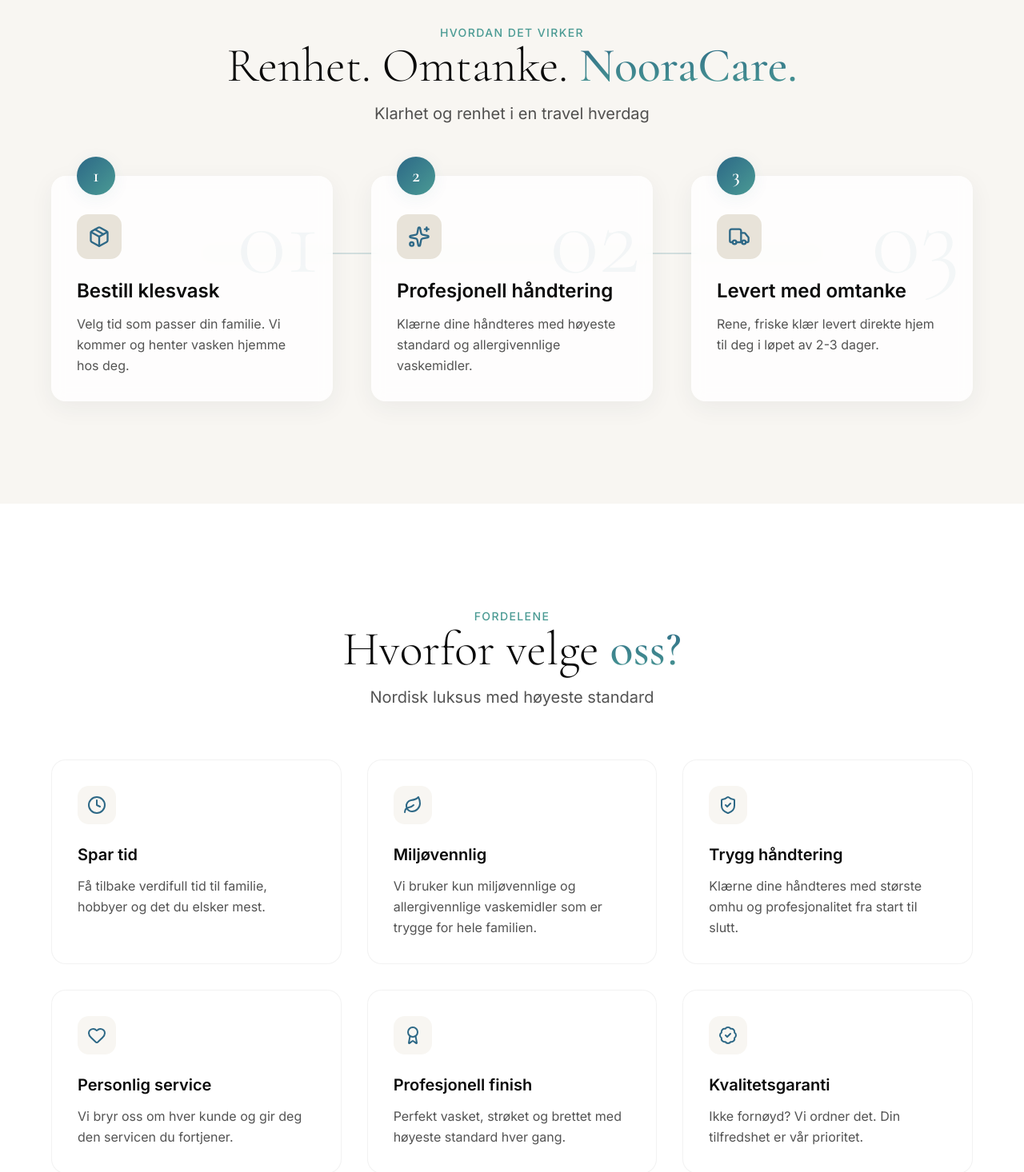
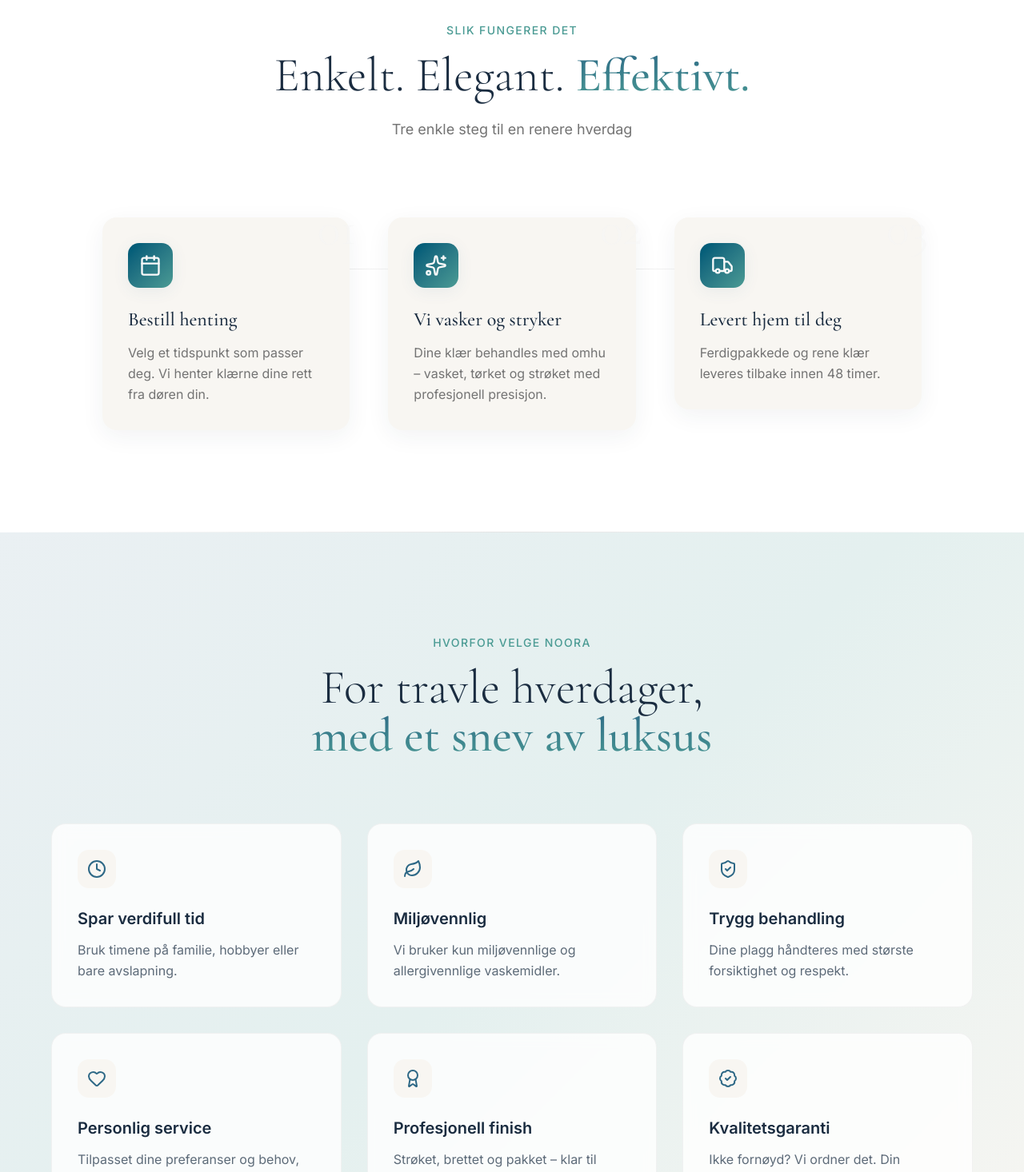
Before and after one commit to project-laundry/laundry-platform-app, a Next.js app: page / in a window 1280 px wide. Shown: the part 900-2366 px from the top of the page at 80% size. Built offline with nearby package versions, Linux system fonts and the light colour scheme.

Commit message:
Fix landing page

```diff
--- a/src/app/globals.css
+++ b/src/app/globals.css
@@ -32,14 +32,14 @@
 
   --radius: 0.625rem;
   --background: oklch(1 0 0);
-  --foreground: oklch(0.145 0 0);
+  --foreground: oklch(0.289 0.043 251.1);
   --card: oklch(1 0 0);
   --card-foreground: oklch(0.145 0 0);
   --popover: oklch(1 0 0);
   --popover-foreground: oklch(0.145 0 0);
-  --primary: oklch(0.205 0 0);
+  --primary: oklch(0.424 0.088 230.7);
   --primary-foreground: oklch(0.985 0 0);
-  --secondary: oklch(0.97 0 0);
+  --secondary: oklch(0.529 0.058 194.8);
   --secondary-foreground: oklch(0.205 0 0);
   --muted: oklch(0.97 0 0);
   --muted-foreground: oklch(0.556 0 0);
--- a/src/components/landing/Benefits.tsx
+++ b/src/components/landing/Benefits.tsx
@@ -4,33 +4,29 @@ export function Benefits() {
   const benefits = [
     {
       icon: Clock,
-      title: "Spar tid",
-      description:
-        "Få tilbake verdifull tid til familie, hobbyer og det du elsker mest.",
+      title: "Spar verdifull tid",
+    description: "Bruk timene på familie, hobbyer eller bare avslapning.",
     },
     {
       icon: Leaf,
       title: "Miljøvennlig",
       description:
-        "Vi bruker kun miljøvennlige og allergivennlige vaskemidler som er trygge for hele familien.",
+        "Vi bruker kun miljøvennlige og allergivennlige vaskemidler.",
     },
     {
       icon: ShieldCheck,
-      title: "Trygg håndtering",
-      description:
-        "Klærne dine håndteres med største omhu og profesjonalitet fra start til slutt.",
+      title: "Trygg behandling",
+    description: "Dine plagg håndteres med største forsiktighet og respekt.",
     },
     {
       icon: Heart,
       title: "Personlig service",
-      description:
-        "Vi bryr oss om hver kunde og gir deg den servicen du fortjener.",
+    description: "Tilpasset dine preferanser og behov, hver eneste gang.",
     },
     {
       icon: Award,
       title: "Profesjonell finish",
-      description:
-        "Perfekt vasket, strøket og brettet med høyeste standard hver gang.",
+    description: "Strøket, brettet og pakket – klar til bruk.",
     },
     {
       icon: BadgeCheck,
@@ -41,20 +37,18 @@ export function Benefits() {
   ];
 
   return (
-    <section className="py-24 md:py-32 bg-white">
+    <section className="py-24 md:py-32 bg-aurora">
       <div className="container mx-auto px-4 sm:px-6 lg:px-8">
         {/* Section Header */}
-        <div className="text-center mb-16 space-y-4">
-          <span className="text-sm font-medium text-[hsl(var(--sea-green))] uppercase tracking-widest">
-            FORDELENE
+        <div className="max-w-2xl mx-auto text-center mb-16 md:mb-20">
+          <span className="text-sm font-medium text-sea-green uppercase tracking-widest mb-4 block">
+            Hvorfor velge Noora
           </span>
-          <h2 className="font-serif text-4xl md:text-5xl lg:text-6xl font-light">
-            Hvorfor velge{" "}
-            <span className="text-gradient font-medium">oss?</span>
+          <h2 className="font-serif text-4xl md:text-5xl lg:text-6xl font-light text-foreground mb-6">
+            For travle hverdager,
+            <br />
+            <span className="text-gradient font-medium">med et snev av luksus</span>
           </h2>
-          <p className="text-lg md:text-xl text-foreground/70 max-w-2xl mx-auto">
-            Nordisk luksus med høyeste standard
-          </p>
         </div>
 
         {/* Benefits Grid */}
@@ -68,8 +62,8 @@ export function Benefits() {
                 style={{ animationDelay: `${index * 0.1}s` }}
               >
                 {/* Icon */}
-                <div className="w-12 h-12 rounded-xl bg-[hsl(var(--cream))] group-hover:bg-[hsl(var(--nordic-blue))]/10 flex items-center justify-center mb-6 transition-colors">
-                  <Icon className="w-6 h-6 text-[hsl(var(--nordic-blue))]" />
+                <div className="w-12 h-12 rounded-xl bg-cream group-hover:bg-[hsl(var(--nordic-blue))]/10 flex items-center justify-center mb-6 transition-colors">
+                  <Icon className="w-6 h-6 text-nordic-blue" />
                 </div>
 
                 {/* Content */}
--- a/src/components/landing/Hero.tsx
+++ b/src/components/landing/Hero.tsx
@@ -60,14 +60,14 @@ export function Hero() {
             </div>
           </div>
         </div>
+      </div>
 
-        {/* Scroll indicator */}
+      {/* Scroll indicator */}
       <div className="absolute bottom-8 left-1/2 -translate-x-1/2 animate-bounce">
         <div className="w-6 h-10 rounded-full border-2 border-muted-foreground/30 flex items-start justify-center p-2">
           <div className="w-1 h-2 rounded-full bg-muted-foreground/50" />
         </div>
       </div>
-      </div>
     </section>
   );
 }
--- a/src/components/landing/HowItWorks.tsx
+++ b/src/components/landing/HowItWorks.tsx
@@ -1,92 +1,82 @@
-import { Package, Sparkles, Truck } from "lucide-react";
+import { Calendar, Truck, Sparkles } from "lucide-react";
 
-export function HowItWorks() {
 const steps = [
   {
-      number: 1,
-      icon: Package,
-      title: "Bestill klesvask",
-      description:
-        "Velg tid som passer din familie. Vi kommer og henter vasken hjemme hos deg.",
+    icon: Calendar,
+    title: "Bestill henting",
+    description: "Velg et tidspunkt som passer deg. Vi henter klærne dine rett fra døren din.",
+    step: "01",
   },
   {
-      number: 2,
     icon: Sparkles,
-      title: "Profesjonell håndtering",
-      description:
-        "Klærne dine håndteres med høyeste standard og allergivennlige vaskemidler.",
+    title: "Vi vasker og stryker",
+    description: "Dine klær behandles med omhu – vasket, tørket og strøket med profesjonell presisjon.",
+    step: "02",
   },
   {
-      number: 3,
     icon: Truck,
-      title: "Levert med omtanke",
-      description:
-        "Rene, friske klær levert direkte hjem til deg i løpet av 2-3 dager.",
+    title: "Levert hjem til deg",
+    description: "Ferdigpakkede og rene klær leveres tilbake innen 48 timer.",
+    step: "03",
   },
 ];
 
+export function HowItWorks() {
+
   return (
-    <section
-      id="slik-virker-det"
-      className="py-24 md:py-32 bg-[hsl(var(--cream))]"
-    >
-      <div className="container mx-auto px-4 sm:px-6 lg:px-8">
-        {/* Section Header */}
-        <div className="text-center mb-16 space-y-4">
-          <span className="text-sm font-medium text-[hsl(var(--sea-green))] uppercase tracking-widest">
-            HVORDAN DET VIRKER
+    <section className="py-24 md:py-32 relative overflow-hidden">
+      {/* Background decoration */}
+      <div className="absolute top-0 left-0 w-full h-px bg-gradient-to-r from-transparent via-border to-transparent" />
+      <div className="absolute bottom-0 left-0 w-full h-px bg-gradient-to-r from-transparent via-border to-transparent" />
+
+      <div className="px-4">
+        {/* Section header */}
+        <div className="max-w-2xl mx-auto text-center mb-16 md:mb-24">
+          <span className="text-sm font-medium text-sea-green uppercase tracking-widest mb-4 block">
+            Slik fungerer det
           </span>
-          <h2 className="font-serif text-4xl md:text-5xl lg:text-6xl font-light">
-            Renhet. Omtanke.{" "}
-            <span className="text-gradient font-medium">NooraCare.</span>
+          <h2 className="font-serif text-4xl md:text-5xl lg:text-6xl font-light text-foreground mb-6">
+            Enkelt. Elegant. <span className="text-gradient font-medium">Effektivt.</span>
           </h2>
-          <p className="text-lg md:text-xl text-foreground/70 max-w-2xl mx-auto">
-            Klarhet og renhet i en travel hverdag
+          <p className="text-muted-foreground text-lg">
+            Tre enkle steg til en renere hverdag
           </p>
         </div>
 
-        {/* Steps Grid */}
-        <div className="grid md:grid-cols-3 gap-8 md:gap-12 relative max-w-6xl mx-auto">
-          {/* Connector Lines (desktop only) */}
-          <div className="hidden md:block absolute top-24 left-1/6 right-1/6 h-0.5 bg-gradient-to-r from-[hsl(var(--nordic-blue))] via-[hsl(var(--sea-green))] to-[hsl(var(--nordic-blue))] opacity-20" />
-
-          {steps.map((step, index) => {
-            const Icon = step.icon;
-            return (
+        {/* Steps */}
+        <div className="grid md:grid-cols-3 gap-8 md:gap-12 max-w-5xl mx-auto">
+          {steps.map((step, index) => (
             <div
-                key={step.number}
-                className="relative bg-white/80 backdrop-blur-sm rounded-2xl p-8 shadow-card hover:-translate-y-1 hover:shadow-glow transition-all duration-300 animate-fade-in"
+              key={step.step}
+              className="relative group"
               style={{ animationDelay: `${index * 0.2}s` }}
             >
-                {/* Large Step Number (Background) */}
-                <div className="absolute top-4 right-4 opacity-5 pointer-events-none">
-                  <span className="text-9xl font-serif font-light text-[hsl(var(--nordic-blue))]">
-                    0{step.number}
+              {/* Connector line */}
+              {index < steps.length - 1 && (
+                <div className="hidden md:block absolute top-16 left-[60%] w-full h-px bg-gradient-to-r from-border to-transparent" />
+              )}
+
+              <div className="relative bg-cream rounded-2xl p-8 shadow-card hover:shadow-glow transition-all duration-500 group-hover:-translate-y-1">
+                {/* Step number */}
+                <span className="absolute -top-4 -right-2 font-serif text-6xl font-light text-muted/50">
+                  {step.step}
                 </span>
-                </div>
-
-                {/* Step Number Badge */}
-                <div className="absolute -top-6 left-8 w-12 h-12 rounded-full bg-gradient-to-br from-[hsl(var(--nordic-blue))] to-[hsl(var(--sea-green))] flex items-center justify-center shadow-soft">
-                  <span className="text-2xl font-serif font-semibold text-white">
-                    {step.number}
-                  </span>
-                </div>
 
                 {/* Icon */}
-                <div className="w-14 h-14 rounded-xl bg-[hsl(var(--cream-dark))] flex items-center justify-center mb-6 mt-4">
-                  <Icon className="w-7 h-7 text-[hsl(var(--nordic-blue))]" />
+                <div className="w-14 h-14 rounded-xl bg-linear-to-br from-primary to-sea-green flex items-center justify-center mb-6 shadow-soft group-hover:shadow-glow transition-all duration-500">
+                  <step.icon className="w-7 h-7 text-primary-foreground" />
                 </div>
 
                 {/* Content */}
-                <h3 className="text-2xl font-semibold text-foreground mb-3">
+                <h3 className="font-serif text-2xl font-medium text-foreground mb-3">
                   {step.title}
                 </h3>
-                <p className="text-foreground/70 leading-relaxed">
+                <p className="text-muted-foreground leading-relaxed">
                   {step.description}
                 </p>
               </div>
-            );
-          })}
+            </div>
+          ))}
         </div>
       </div>
     </section>
--- a/src/components/landing/Pricing.tsx
+++ b/src/components/landing/Pricing.tsx
@@ -4,21 +4,21 @@ import { Button } from "@/components/ui/button";
 export function Pricing() {
   const plans = [
     {
-      name: "Annenhver uke",
+      name: "Basic",
       price: "249",
       period: "NOK/mnd",
       description: "Vaskes annenhver uke",
       popular: false,
     },
     {
-      name: "Ukentlig",
+      name: "Premium",
       price: "399",
       period: "NOK/mnd",
       description: "Vaskes hver uke",
       popular: true,
     },
     {
-      name: "Enkeltvask",
+      name: "Simple",
       price: "149",
       period: "NOK",
       description: "Betal per vask",
@@ -27,19 +27,19 @@ export function Pricing() {
   ];
 
   return (
-    <section id="priser" className="py-24 md:py-32 bg-[hsl(var(--cream))]">
+    <section id="priser" className="py-24 md:py-32 bg-cream">
       <div className="container mx-auto px-4 sm:px-6 lg:px-8">
         {/* Section Header */}
         <div className="text-center mb-16 space-y-4">
-          <span className="text-sm font-medium text-[hsl(var(--sea-green))] uppercase tracking-widest">
+          <span className="text-sm font-medium text-sea-green uppercase tracking-widest">
             PRISER
           </span>
           <h2 className="font-serif text-4xl md:text-5xl lg:text-6xl font-light max-w-4xl mx-auto">
-            For travle hverdager, med et snev av{" "}
-            <span className="text-gradient font-medium">luksus</span>
+            Hverdagsluksus til en{" "}
+            <span className="text-gradient font-medium">fast pris</span>
           </h2>
           <p className="text-lg md:text-xl text-foreground/70">
-            Velg planen som passer din familie
+            Velg planen som passer deg best
           </p>
         </div>
 
@@ -50,14 +50,14 @@ export function Pricing() {
               key={plan.name}
               className={`relative bg-white rounded-2xl p-8 transition-all duration-300 animate-fade-in ${
                 plan.popular
-                  ? "border-2 border-[hsl(var(--nordic-blue))] shadow-glow"
+                  ? "border-2 border-nordic-blue shadow-glow"
                   : "border border-border hover:shadow-card"
               }`}
               style={{ animationDelay: `${index * 0.2}s` }}
             >
               {/* Popular Badge */}
               {plan.popular && (
-                <div className="absolute -top-4 left-1/2 -translate-x-1/2 bg-gradient-to-r from-[hsl(var(--nordic-blue))] to-[hsl(var(--sea-green))] text-white px-6 py-1.5 rounded-full text-sm font-semibold shadow-soft">
+                <div className="absolute -top-4 left-1/2 -translate-x-1/2 bg-linear-to-r from-nordic-blue to-sea-green text-white px-6 py-1.5 rounded-full text-sm font-semibold shadow-soft">
                   Mest populær
                 </div>
               )}
--- a/src/components/landing/Testimonials.tsx
+++ b/src/components/landing/Testimonials.tsx
@@ -30,12 +30,11 @@ export function Testimonials() {
       <div className="container mx-auto px-4 sm:px-6 lg:px-8">
         {/* Section Header */}
         <div className="text-center mb-16 space-y-4">
-          <span className="text-sm font-medium text-[hsl(var(--sea-green))] uppercase tracking-widest">
-            TILBAKEMELDINGER
+          <span className="text-sm font-medium text-sea-green uppercase tracking-widest mb-4 block">
+            Det kundene våre sier
           </span>
-          <h2 className="font-serif text-4xl md:text-5xl lg:text-6xl font-light">
-            Hva våre{" "}
-            <span className="text-gradient font-medium">kunder sier</span>
+          <h2 className="font-serif text-4xl md:text-5xl lg:text-6xl font-light text-foreground">
+            Ren <span className="text-gradient font-medium">tilfredshet</span>
           </h2>
         </div>
 
```
Lines whose indentation alone changed are shown as unchanged.
